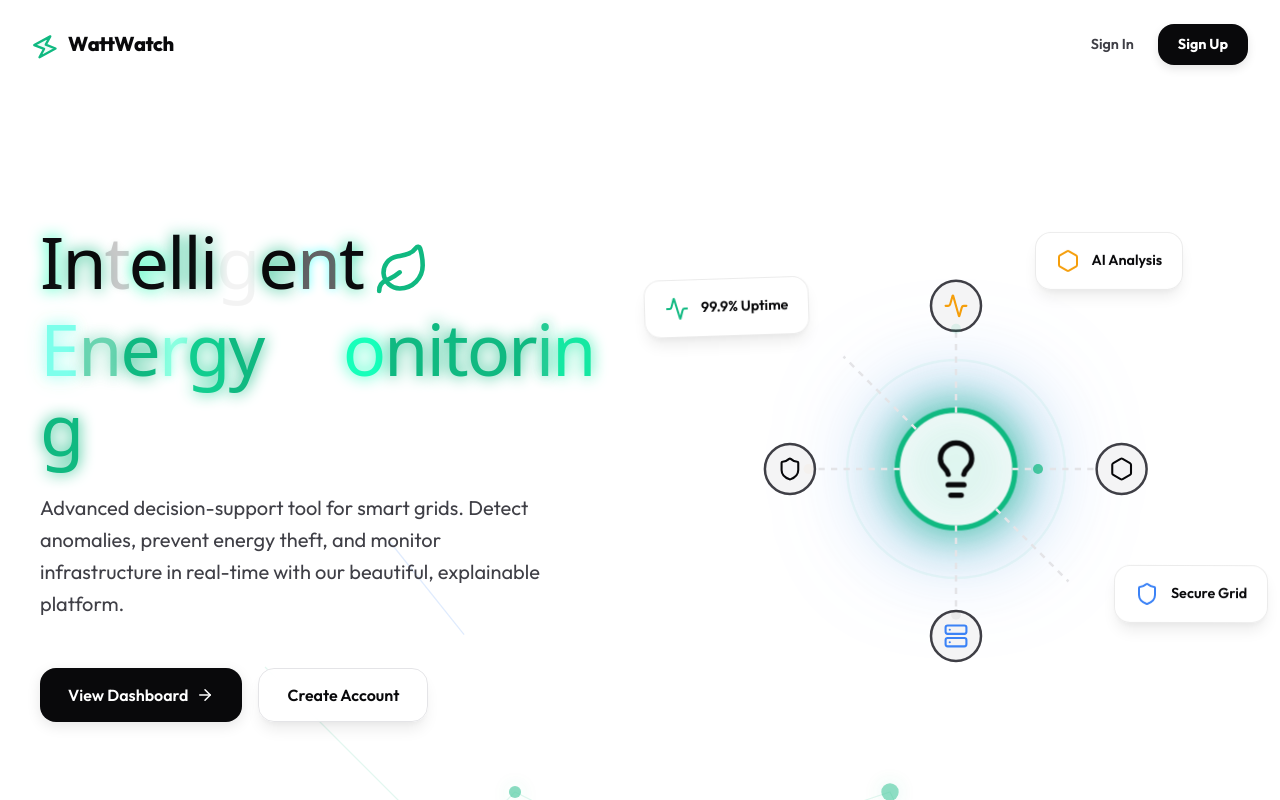
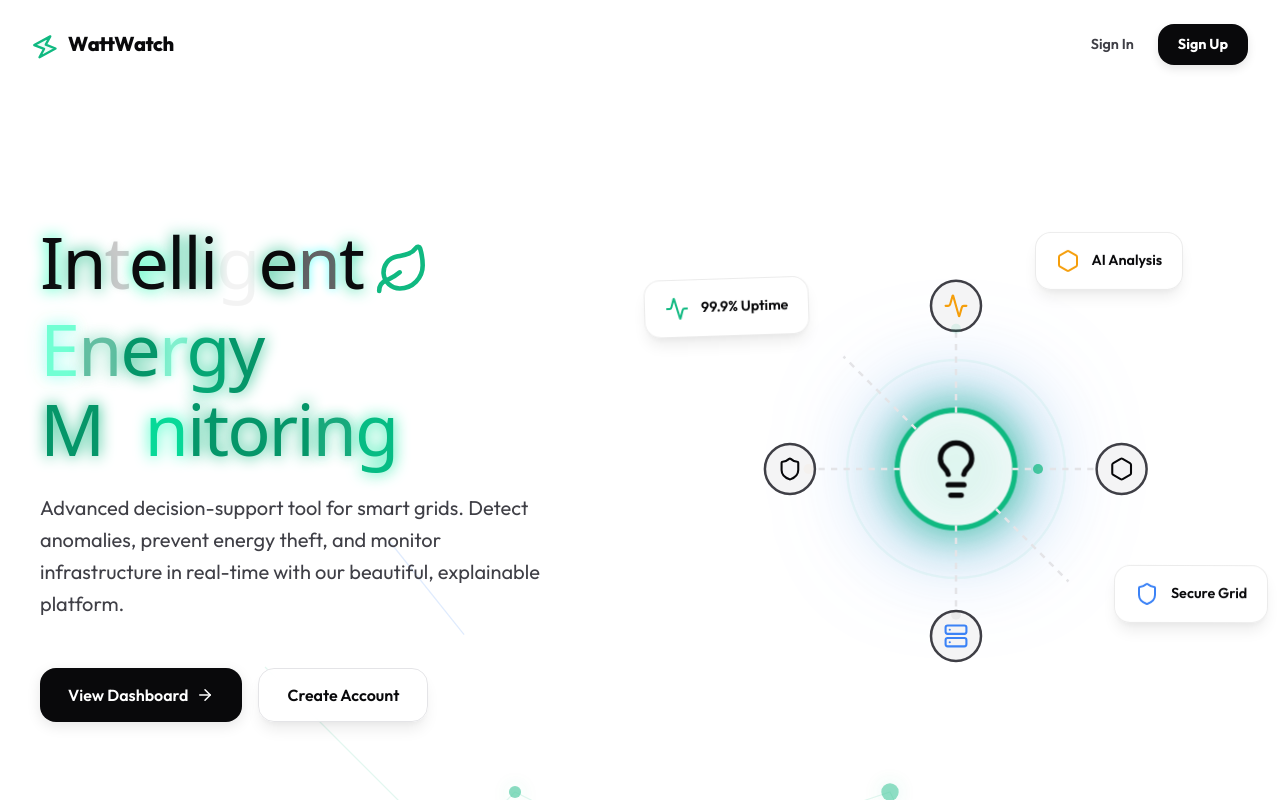
Before and after one commit to abhishekpatil8520-00/WattWatch, a React app in the folder frontend/: page / in a window 1280 px wide. Shown: the top 800 px of the page. Built offline with nearby package versions, Linux system fonts and the light colour scheme; the HTML template or start-up script is replaced by a standard one; a web font is replaced by a local one.

Commit message:
style: put Monitoring on new line and darken text color

```diff
--- a/frontend/src/pages/Landing.jsx
+++ b/frontend/src/pages/Landing.jsx
@@ -157,15 +157,26 @@ const Landing = () => {
               </motion.span>
             </motion.span>
             <br />
-            <motion.span variants={wordVariants} className="text-emerald" style={{display: 'inline-block'}}>
-              {"Energy Monitoring".split("").map((char, index) => (
+            <motion.span variants={wordVariants} className="text-emerald" style={{display: 'inline-block', color: '#059669'}}>
+              {"Energy".split("").map((char, index) => (
                 <motion.span
                   key={`p2-${index}`}
                   custom={index + 10}
                   style={{display: 'inline-block'}}
                   variants={letterVariants}
                 >
-                  {char === " " ? "\u00A0" : char}
+                  {char}
+                </motion.span>
+              ))}
+              <br />
+              {"Monitoring".split("").map((char, index) => (
+                <motion.span
+                  key={`p3-${index}`}
+                  custom={index + 20}
+                  style={{display: 'inline-block'}}
+                  variants={letterVariants}
+                >
+                  {char}
                 </motion.span>
               ))}
             </motion.span>
```
